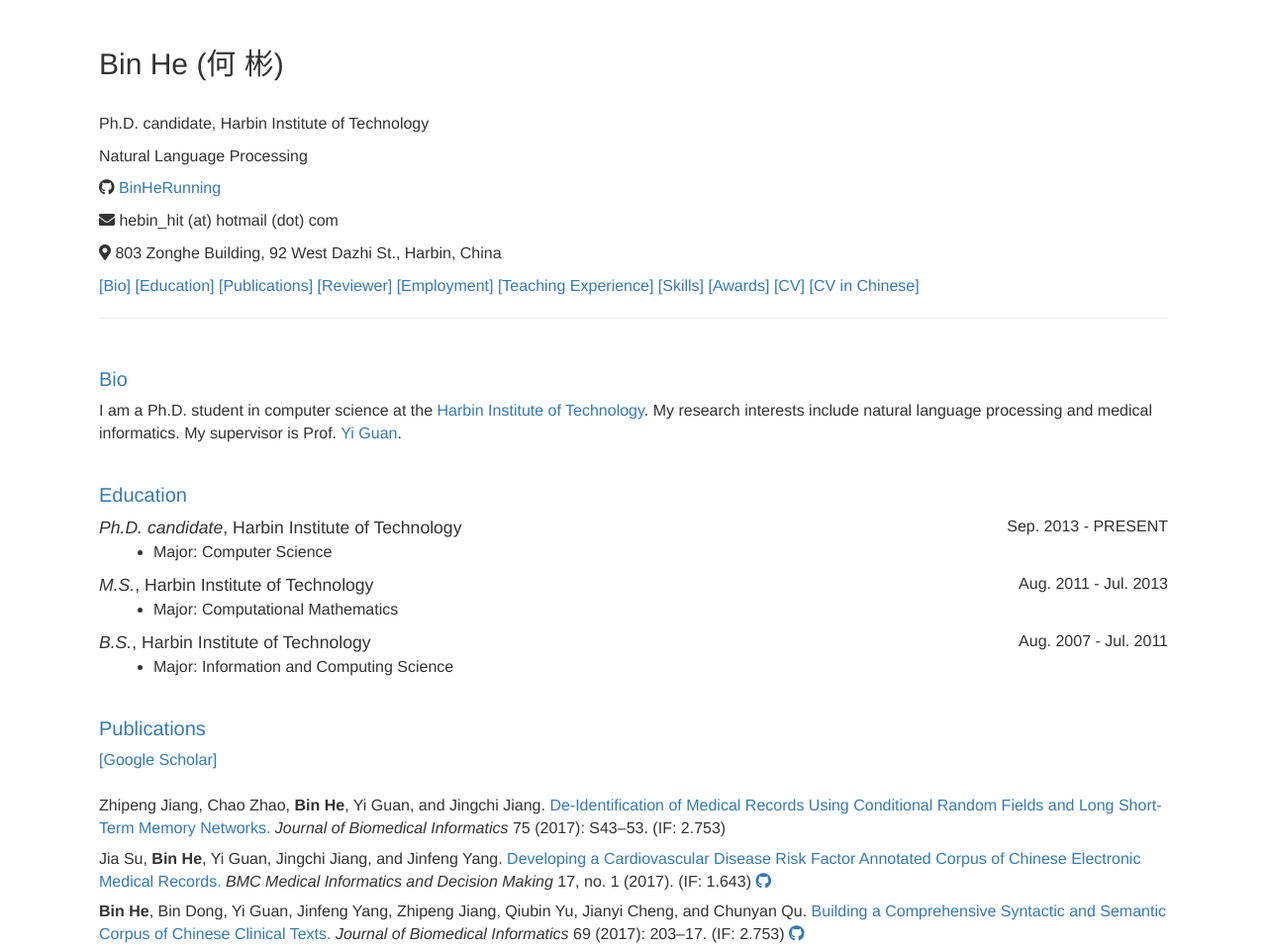
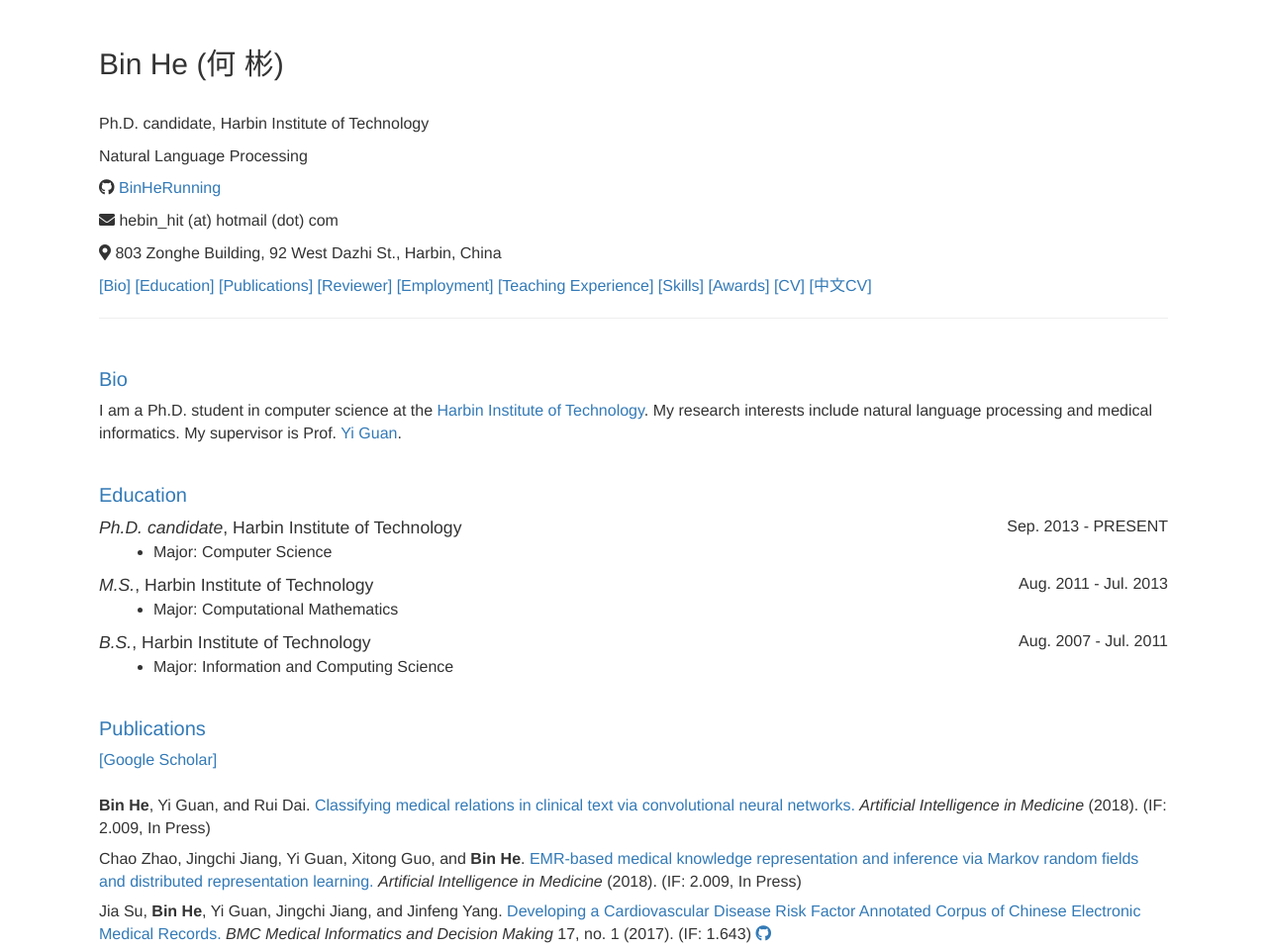
Before and after one commit to BinHeRunning/binherunning.github.io, a plain HTML site: page index.html in a window 1280 px wide. Shown: the top 959 px of the page at 99% size. Drawn offline with nearby package versions, Linux system fonts and the light colour scheme; some packages are replaced by stand-ins of ours.

Commit message:
add two papers in AIM

```diff
--- a/index.html
+++ b/index.html
@@ -90,7 +90,7 @@
     <p><i class="fas fa-map-marker-alt"></i> 803 Zonghe Building, 92 West Dazhi St., Harbin, China</p>
 
 
-    <a href="#bio">[Bio]</a> <a href="#education">[Education]</a> <a href="#publications">[Publications]</a> <a href="#reviewer">[Reviewer]</a> <a href="#employment">[Employment]</a> <a href="#teaching">[Teaching Experience]</a> <a href="#skills">[Skills]</a> <a href="#awards">[Awards]</a> <a href="./cv/cv.pdf">[CV]</a> <a href="./cv/cv_zh.pdf">[CV in Chinese]</a> <br/>
+    <a href="#bio">[Bio]</a> <a href="#education">[Education]</a> <a href="#publications">[Publications]</a> <a href="#reviewer">[Reviewer]</a> <a href="#employment">[Employment]</a> <a href="#teaching">[Teaching Experience]</a> <a href="#skills">[Skills]</a> <a href="#awards">[Awards]</a> <a href="./cv/cv.pdf">[CV]</a> <a href="./cv/cv_zh.pdf">[中文CV]</a> <br/>
     <hr />
   </div>
 
@@ -139,23 +139,23 @@
     <a href="https://scholar.google.com/citations?user=XJ6NNMgAAAAJ&hl=zh-CN"> [Google Scholar] </a>
     <br/><br/>
 
-    <!-- <div class="row">
-      <strong>Bin He</strong>, Yi Guan, and Rui Dai. Classifying medical relations in clinical text via convolutional neural networks. (<em>Artificial Intelligence in Medicine</em>, IF: 2.009, under review)
+    <div class="row">
+      <strong>Bin He</strong>, Yi Guan, and Rui Dai. <a href="https://www.sciencedirect.com/science/article/pii/S0933365717305523">Classifying medical relations in clinical text via convolutional neural networks.</a> <em>Artificial Intelligence in Medicine</em> (2018). (IF: 2.009, In Press)
+    </div>
+    <div style="line-height:50%;"><br></div><a href=""></a>
+
+    <div class="row">
+      Chao Zhao, Jingchi Jiang, Yi Guan, Xitong Guo, and <strong>Bin He</strong>. <a href="https://www.sciencedirect.com/science/article/pii/S0933365717302385">EMR-based medical knowledge representation and inference via Markov random fields and distributed representation learning.</a> <em>Artificial Intelligence in Medicine</em> (2018). (IF: 2.009, In Press)
+    </div>
+    <div style="line-height:50%;"><br></div><a href=""></a>
+
+    <div class="row">
+      Jia Su, <strong>Bin He</strong>, Yi Guan, Jingchi Jiang, and Jinfeng Yang. <a href="https://bmcmedinformdecismak.biomedcentral.com/articles/10.1186/s12911-017-0512-7">Developing a Cardiovascular Disease Risk Factor Annotated Corpus of Chinese Electronic Medical Records.</a> <em>BMC Medical Informatics and Decision Making</em> 17, no. 1 (2017). (IF: 1.643) <a href="https://github.com/WILAB-HIT/RiskFactor"> <i class="fab fa-github"></i></a>
     </div>
     <div style="line-height:50%;"><br></div>
 
     <div class="row">
-      <strong>Bin He</strong>, Yi Guan, and Rui Dai. Combining Convolutional and Recurrent Neural Network for Relation Classification in Clinical Text. (under review)
-    </div>
-    <div style="line-height:50%;"><br></div> -->
-
-    <div class="row">
       Zhipeng Jiang, Chao Zhao, <strong>Bin He</strong>, Yi Guan, and Jingchi Jiang. <a href="https://www.sciencedirect.com/science/article/pii/S1532046417302228">De-Identification of Medical Records Using Conditional Random Fields and Long Short-Term Memory Networks.</a> <em>Journal of Biomedical Informatics</em> 75 (2017): S43–53. (IF: 2.753)
-    </div>
-    <div style="line-height:50%;"><br></div>
-
-    <div class="row">
-      Jia Su, <strong>Bin He</strong>, Yi Guan, Jingchi Jiang, and Jinfeng Yang. <a href="https://bmcmedinformdecismak.biomedcentral.com/articles/10.1186/s12911-017-0512-7">Developing a Cardiovascular Disease Risk Factor Annotated Corpus of Chinese Electronic Medical Records.</a> <em>BMC Medical Informatics and Decision Making</em> 17, no. 1 (2017). (IF: 1.643) <a href="https://github.com/WILAB-HIT/RiskFactor"> <i class="fab fa-github"></i></a>
     </div>
     <div style="line-height:50%;"><br></div>
 
@@ -229,7 +229,7 @@
     <br/><br/><br/>
   </div>
 
-  <center>Last Updated: 25 Mar. 2018</center>
+  <center>Last Updated: 20 May 2018</center>
   <br/>
 
   <!-- Global site tag (gtag.js) - Google Analytics -->
```
Also changed, not shown: 2 other files.
